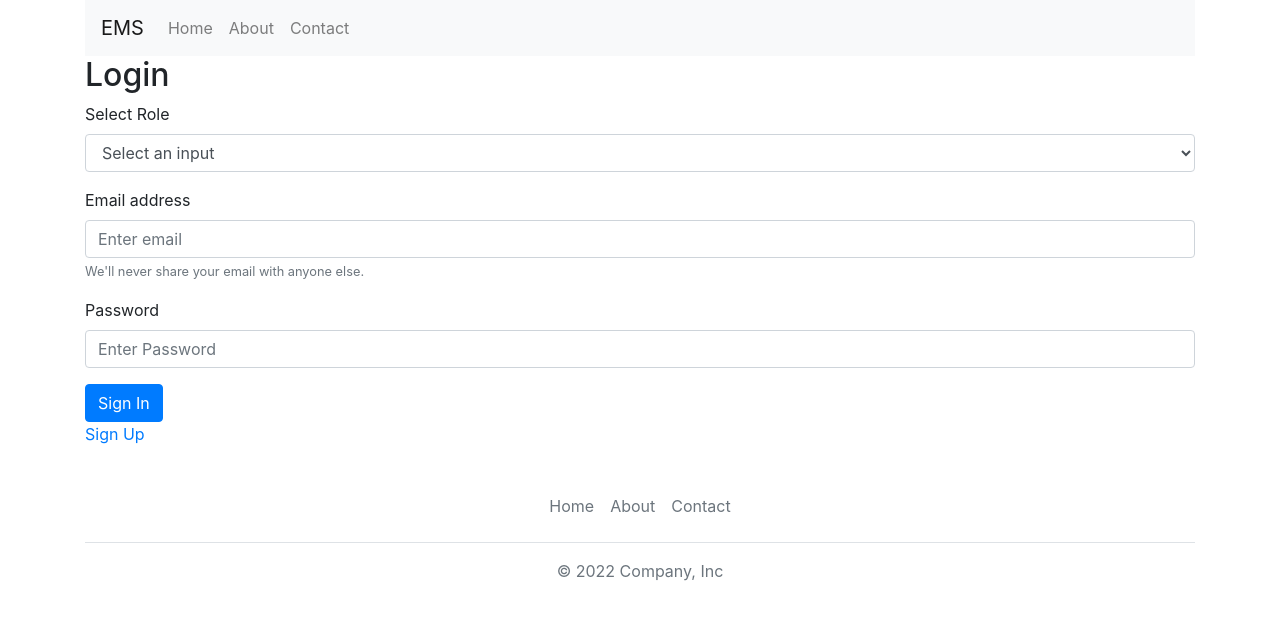
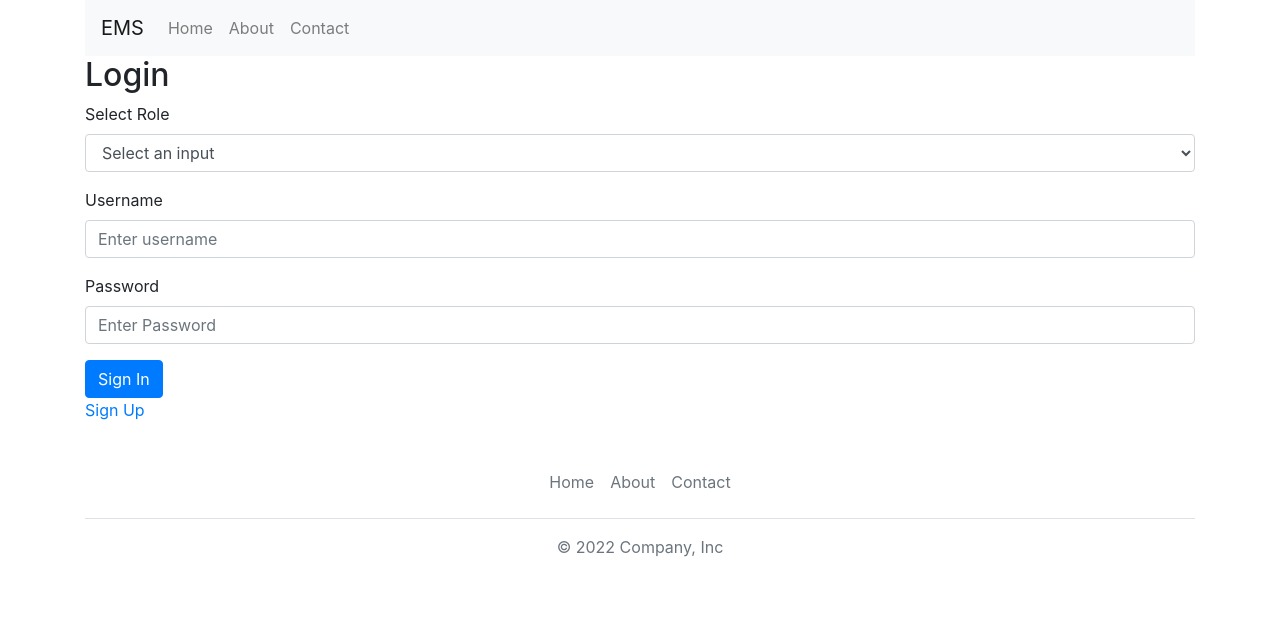
Before and after one commit to hamzameowmeow/event-mgmt-system, a React (Vite) app in the folder frontend/: page /login in a window 1280 px wide. Shown: the top 620 px of the page. Built offline with nearby package versions, Linux system fonts and the light colour scheme.

Commit message:
login working again... now the pre-login part is complete

```diff
--- a/frontend/src/pre-login/Login.jsx
+++ b/frontend/src/pre-login/Login.jsx
@@ -7,27 +7,28 @@ import { useNavigate } from "react-router-dom";
 
 const Login = () => {
   const [role, setRole] = useState("");
-  const [email, setEmail] = useState("");
+  const [username, setUsername] = useState("");
   const [password, setPassword] = useState("");
   const navigate = useNavigate();
-  const handleSignIn = (e) => {
+  const handleSignIn = async (e) => {
     e.preventDefault();
-    if (!role || !email || !password) {
+    if (!role || !username || !password) {
       alert("All fields are necessary.");
       return;
     }
-    axios
-      .get(`http://localhost:5555/users/${email}/${role}`)
-      .then((response) => {
-        if (!response.data || response.data.password !== password) {
-          alert("Invalid Credentials!");
-          return;
-        }
-        navigate(`/${role}/${response.data._id}`);
-      })
-      .catch((error) => {
-        console.log(error);
-      });
+    try {
+      const response = await axios.get(
+        `http://localhost:5555/users/roleAndUsername/${role}/${username}`
+      );
+      if (!response.data || response.data.password !== password) {
+        alert("Invalid Credentials!");
+        return;
+      }
+      console.log(response.data);
+      // navigate(`/${role}/${response.data._id}`);
+    } catch (error) {
+      console.log(error);
+    }
   };
   return (
     <div className="container">
@@ -35,10 +36,9 @@ const Login = () => {
       <form>
         <h2>Login</h2>
         <div className="form-group">
-          <label htmlFor="inputRole">Select Role</label>
+          <label>Select Role</label>
           <select
             className="form-control"
-            id="inputRole"
             value={role}
             onChange={(e) => setRole(e.target.value)}
           >
@@ -49,25 +49,20 @@ const Login = () => {
           </select>
         </div>
         <div className="form-group">
-          <label htmlFor="inputEmail">Email address</label>
+          <label>Username</label>
           <input
             type="email"
             className="form-control"
-            id="inputEmail"
-            placeholder="Enter email"
-            value={email}
-            onChange={(e) => setEmail(e.target.value)}
+            placeholder="Enter username"
+            value={username}
+            onChange={(e) => setUsername(e.target.value)}
           />
-          <small id="emailHelp" className="form-text text-muted">
-            We'll never share your email with anyone else.
-          </small>
         </div>
         <div className="form-group">
-          <label htmlFor="inputPassword">Password</label>
+          <label>Password</label>
           <input
             type="password"
             className="form-control"
-            id="inputPassword"
             placeholder="Enter Password"
             value={password}
             onChange={(e) => setPassword(e.target.value)}
```
